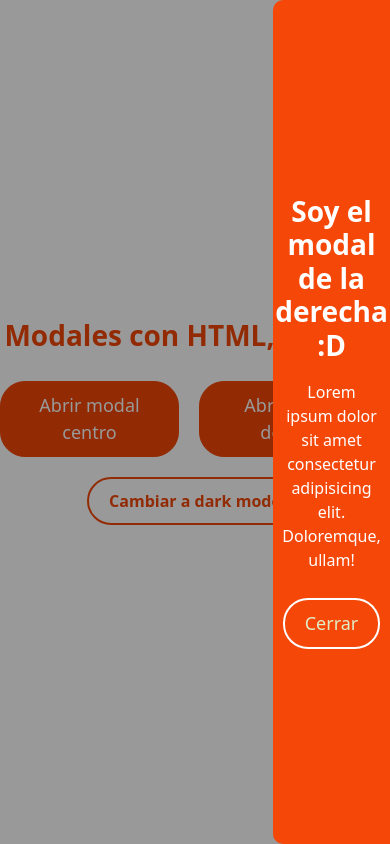
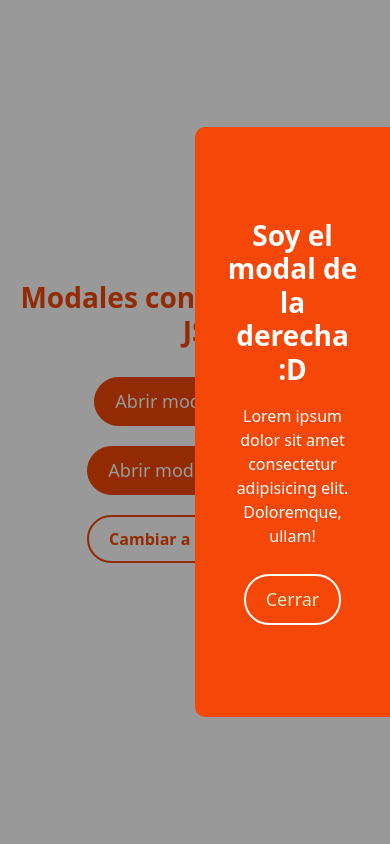
Before and after one commit to JoaquinDiazz/Modales-y-dark-mode-con-JS, a plain HTML site: page index.html in a window 390 px wide. Both pictures are taken after a click on the button "Abrir modal derecha". Drawn offline with nearby package versions, Linux system fonts and the light colour scheme.

Commit message:
Haciendolo responsive

```diff
--- a/index.html
+++ b/index.html
@@ -13,7 +13,7 @@
 
     <div class="popup">
 
-        <h3>Modales con HTML, CSS y JS</h3>
+        <h3 class="titulo">Modales con HTML, CSS y JS</h3>
         <div class="flex">
             <button class="btn1">Abrir modal centro</button>
             <button class="btn2">Abrir modal derecha</button>
--- a/style.css
+++ b/style.css
@@ -25,8 +25,10 @@ body {
 .popup .flex {
     display: flex;
     align-items: center ;
+    flex-wrap: wrap;
+    flex: 1;
     justify-content: center;
-    column-gap: 20px;
+    gap: 20px;
 }
 .popup .flex button {
     border: 1px solid #F44708;
@@ -69,24 +71,26 @@ body {
 .popup .modalDerecha{
     text-align: center;
     background-color: #F44708;
-    width: 30%;
+    width: 50%;
+    height: 70%;
     padding: 20px 30px;
+    box-shadow: 0 0 0 500vmax rgba(0,0,0,0.4);
     border-radius: 10px;
     border-top-right-radius: 0;
     border-bottom-right-radius: 0;
+
     display: flex;
     flex-direction: column;
     justify-content: center;
     align-items: center;
     gap: 10px;
+
     position: fixed;
-    top: 0;
     right: 0;
-    bottom: 0;
+
     opacity: 0;
     visibility: hidden;
     transform: translateX(100%);
-    box-shadow: 0 0 0 500vmax rgba(0,0,0,0.4);
     transition: .5s;
 }
 .popup .modalDerecha.active {
@@ -123,3 +127,12 @@ body {
     background-color: #040F16;
     color: white;
 }
+
+@media screen and (max-width: 480px) {
+    .popup {
+        margin-inline: 20px;
+    }
+    .popup .titulo {
+        text-align: center;
+    }
+}
```
